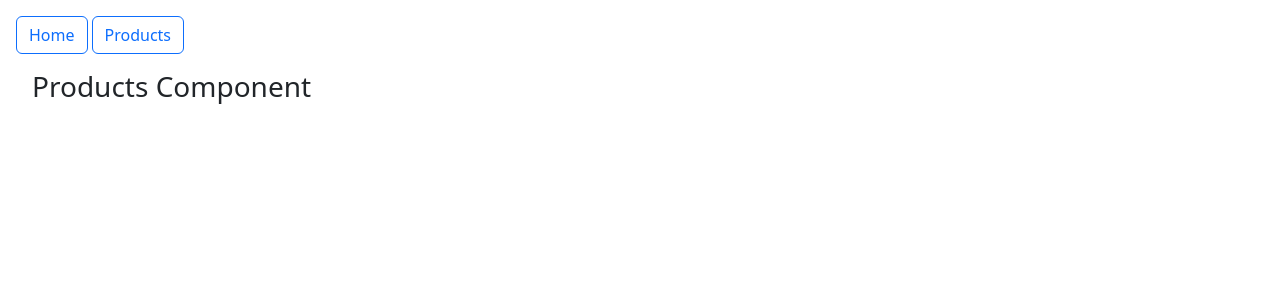
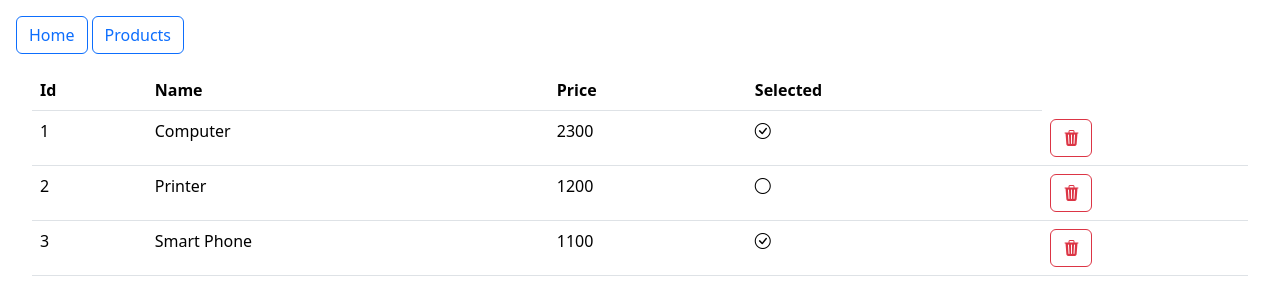
Before and after one commit to YOUHAD08/product-management-system., an Angular app: page /products in a window 1280 px wide. Shown: the top 306 px of the page. Built offline with nearby package versions, Linux system fonts and the light colour scheme.

Commit message:
initialize product list and add delete functionality with confirmation

```diff
--- a/package.json
+++ b/package.json
@@ -27,6 +27,7 @@
     "@angular/platform-browser": "^20.0.0",
     "@angular/router": "^20.0.0",
     "bootstrap": "^5.3.7",
+    "bootstrap-icons": "^1.13.1",
     "rxjs": "~7.8.0",
     "tslib": "^2.3.0",
     "zone.js": "~0.15.0"
--- a/src/app/products/products.html
+++ b/src/app/products/products.html
@@ -1,5 +1,38 @@
 <div class="p-3">
   <div class="card-body">
-    <h3> Products Component</h3>
+    <table class="table">
+      <thead>
+        <tr>
+          <th>Id</th>
+          <th>Name</th>
+          <th>Price</th>
+          <th>Selected</th>
+        </tr>
+      </thead>
+      @if (products){
+        <tbody>
+          @for (p of products ; track p){
+            <tr>
+              <td>{{p.id}}</td>
+              <td>{{p.name}}</td>
+              <td>{{p.price}}</td>
+              <td>
+                @if (p.selected){
+                  <i class="bi bi-check-circle"></i>
+                }
+                @else{
+                  <i class="bi bi-circle"></i>
+                }
+              </td>
+              <td>
+                <button (click)="deleteProduct(p)" class="btn btn-outline-danger">
+                  <i class="bi bi-trash3-fill"></i>
+                </button>
+              </td>
+            </tr>
+          }
+        </tbody>
+      }
+    </table>
   </div>
 </div>
--- a/src/app/products/products.ts
+++ b/src/app/products/products.ts
@@ -1,11 +1,35 @@
-import { Component } from '@angular/core';
+import {Component, OnInit} from '@angular/core';
+import {NgIf} from '@angular/common';
 
 @Component({
   selector: 'app-products',
-  imports: [],
+  imports: [
+  ],
   templateUrl: './products.html',
   styleUrl: './products.css',
   standalone : true
 })
-export class Products {
+export class Products implements OnInit {
+  products : any;
+
+  constructor() {
+
+  }
+  // this methode execute at the start of the application
+  ngOnInit(): void {
+    this.products = [
+      {id:1, name:"Computer", price:2300, selected:true},
+      {id:2, name:"Printer", price:1200 , selected:false},
+      {id:3, name:"Smart Phone", price: 1100 , selected:true}
+    ];
+  }
+
+  deleteProduct(product: any) {
+    let Confirmed = confirm("Are you sure you want to delete this product?");
+    if (Confirmed) {
+      this.products.splice(this.products.indexOf(product),1);
+      // this.products.filter((p: { id: any; })=> p.id !== product.id);
+    }
+
+  }
 }
--- a/src/styles.css
+++ b/src/styles.css
@@ -1,2 +1,3 @@
 /* You can add global styles to this file, and also import other style files */
 @import "bootstrap/dist/css/bootstrap.min.css";
+@import "bootstrap-icons/font/bootstrap-icons.min.css";
```
Also changed, not shown: 1 other file (tests, documents, lock files or other folders).
